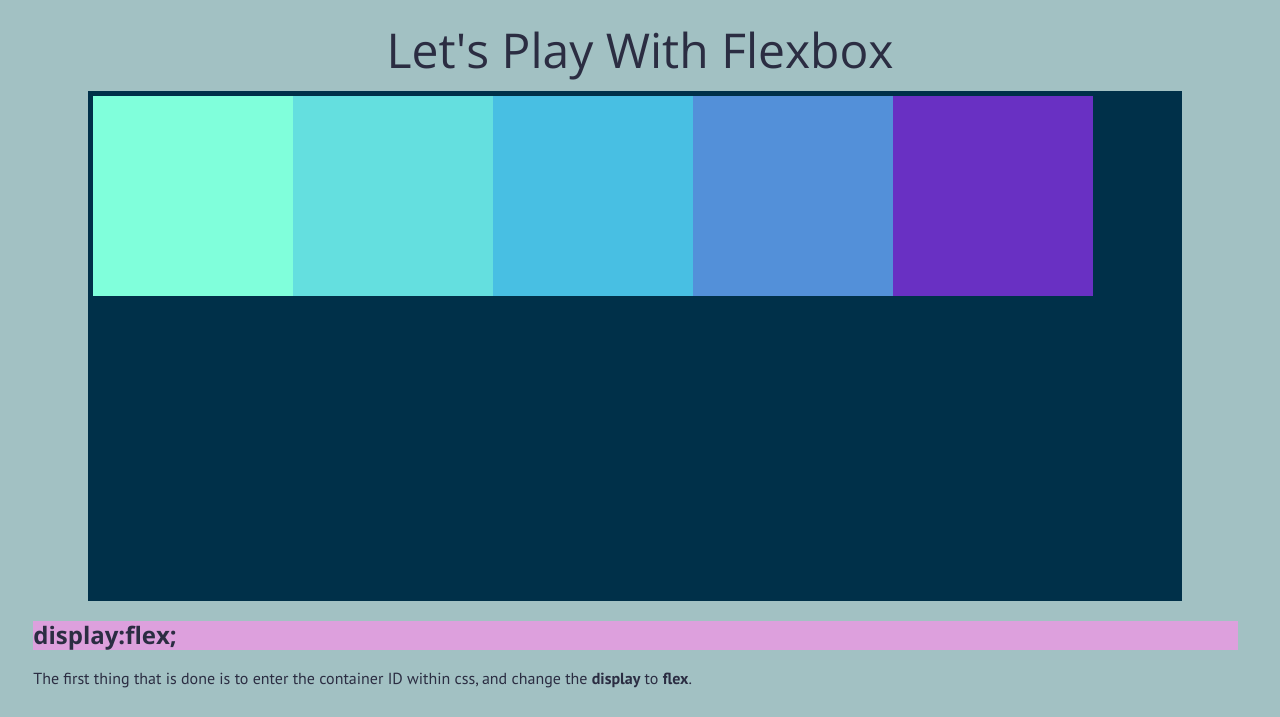
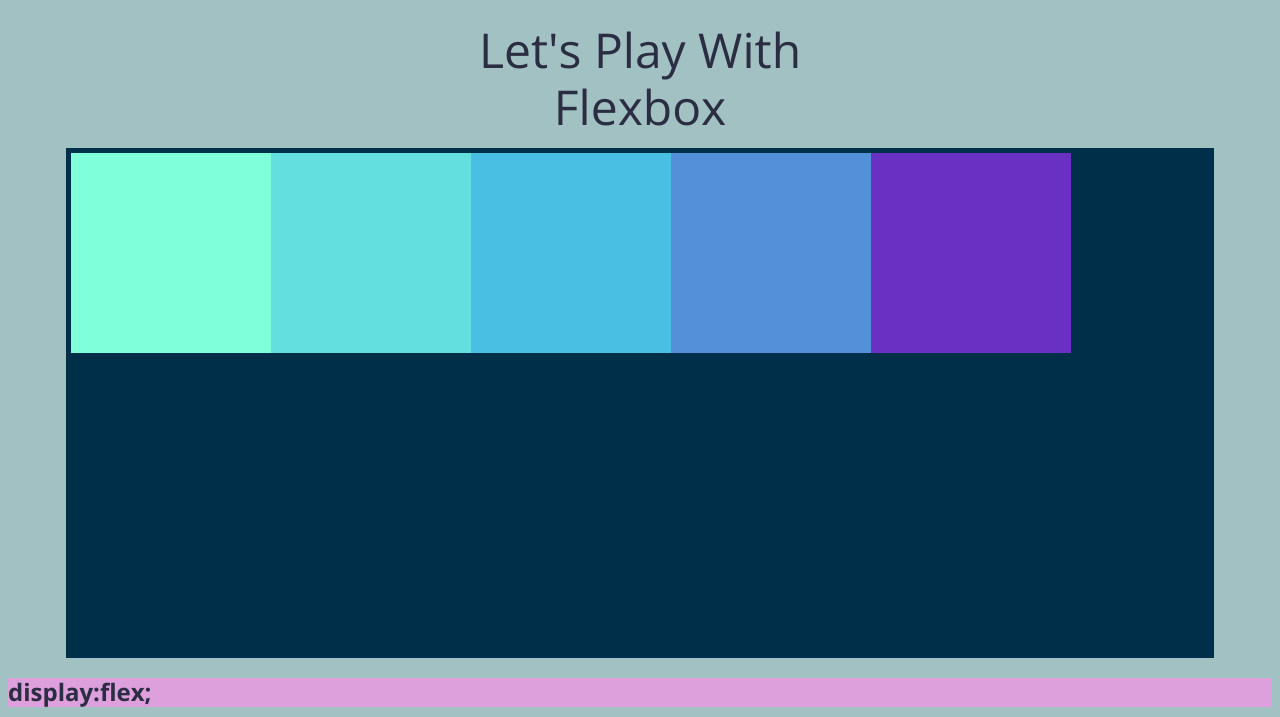
Before and after one commit to rabogan/ColtSteelePractice, a plain HTML site: page flexboxSection/flexboxPart1.html in a window 1280 px wide. Shown: the top 717 px of the page. Drawn offline with nearby package versions, Linux system fonts and the light colour scheme.

Commit message:
Change Margins

```diff
--- a/resources/flexboxIntro.css
+++ b/resources/flexboxIntro.css
@@ -16,7 +16,8 @@ h1 {
     font-size: 3rem;
     font-weight: 100;
     text-align: center;
-    margin: auto;
+    margin: 0 auto;
+    width: 40%;
     padding: 1%;
 }
 
@@ -58,9 +59,11 @@ img {
 }
 
 main {
+    /*
     margin: 0 2%;
-    /* Adds 1cm of space on the left and right sides */
+    Adds 1cm of space on the left and right sides */
     text-align: justify;
+    /*
     width: calc(100vw - 2cm);
     /*Set the width to be the viewport width minus 2cm on each side*/
 }
```
